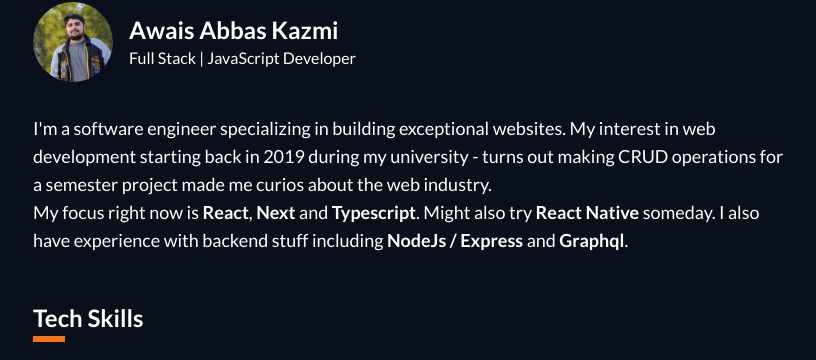
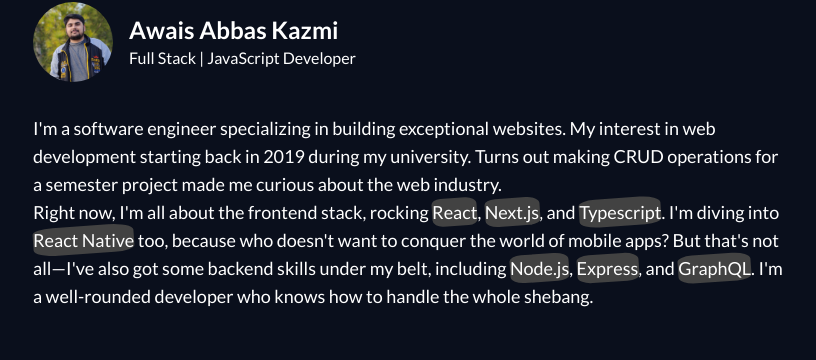
Before and after one commit to kazmi066/kazmi066.github.io, a React (Create React App) app: page / in a window 1280 px wide. Shown: the part 86-446 px from the top of the page, without its empty margins (231-1047 px from the left). Built offline with nearby package versions, Linux system fonts and the light colour scheme.

Commit message:
Add highlight container to about section

```diff
--- a/src/components/Home/About.js
+++ b/src/components/Home/About.js
@@ -1,14 +1,24 @@
 export default function About() {
+    const highlightContainer = (text) => {
+        return (
+            <span className="highlight-container">
+                <span className="relative">
+                    {text}
+                </span>
+            </span>
+        )
+    }
+
     return (
         <div className="mt-8">
             <h4>
                 I'm a software engineer specializing in building exceptional websites.
-                My interest in web development starting back in 2019 during my university - turns out making CRUD operations
-                for a semester project made me curios about the web industry.
+                My interest in web development starting back in 2019 during my university. Turns out making CRUD operations
+                for a semester project made me curious about the web industry.
                 <br />
-                My focus right now is <b>React</b>, <b>Next</b> and <b>Typescript</b>.
-                Might also try <b>React Native</b> someday.
-                I also have experience with backend stuff including <b>NodeJs / Express</b> and <b>Graphql</b>.
+                Right now, I'm all about the frontend stack, rocking {highlightContainer("React")}, {highlightContainer("Next.js")}, and {highlightContainer("Typescript")}.
+                I'm diving into {highlightContainer("React Native")} too, because who doesn't want to conquer the world of mobile apps? But that's not all—I've also got some backend skills under my belt, including {highlightContainer("Node.js")}, {highlightContainer("Express")}, and {highlightContainer("GraphQL")}.
+                I'm a well-rounded developer who knows how to handle the whole shebang.
             </h4>
         </div>
     )
```
